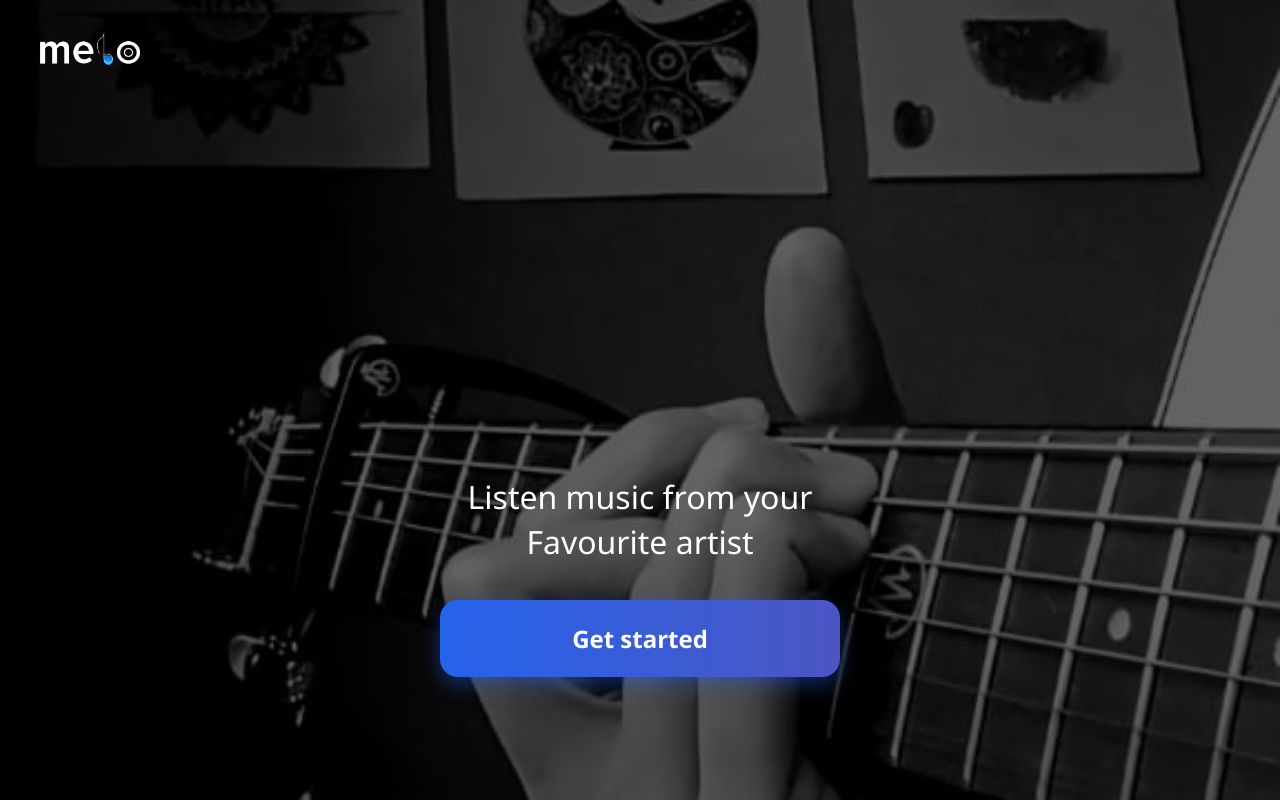
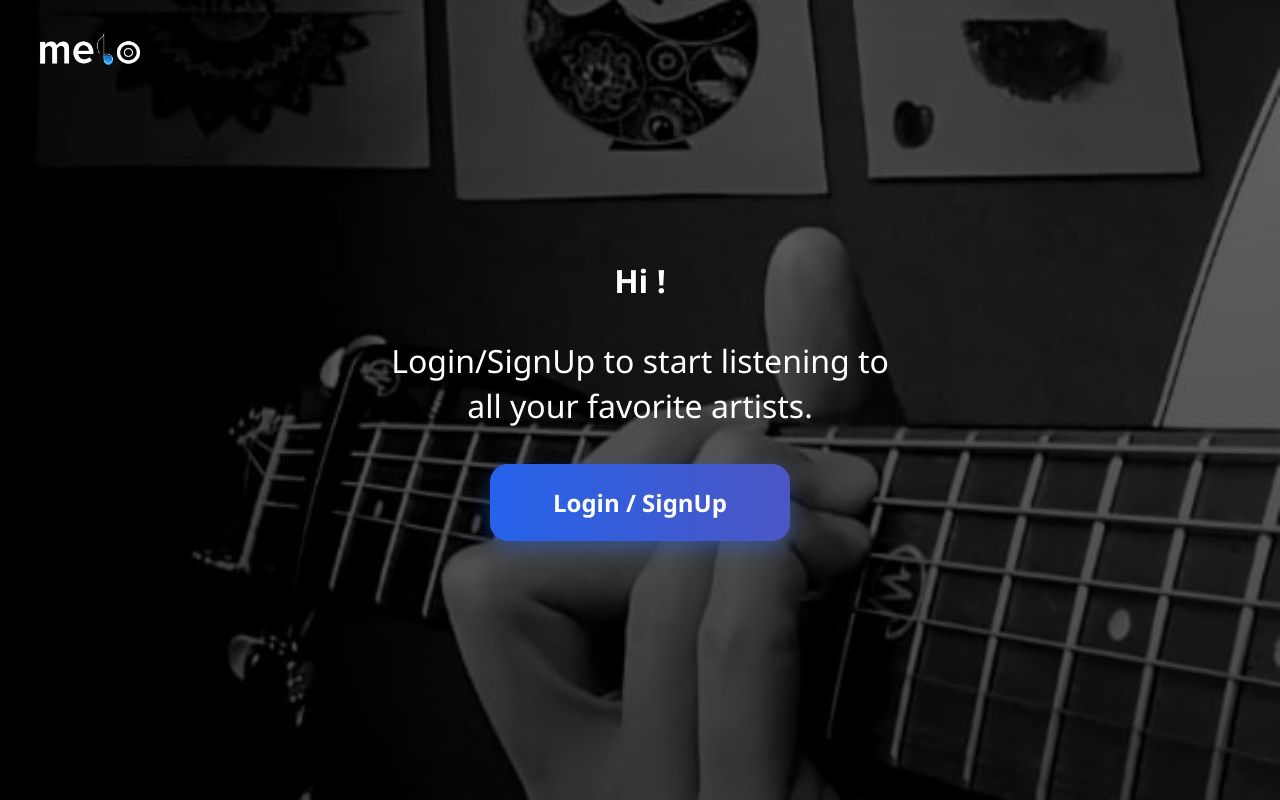
Before and after one commit to Prashant471-cmd/Music-Web-Application, a React app: page /login in a window 1280 px wide. Built offline with nearby package versions, Linux system fonts and the light colour scheme; the HTML template or start-up script is replaced by a standard one.

Commit message:
Login Page added

```diff
--- a/package.json
+++ b/package.json
@@ -11,7 +11,8 @@
   },
   "dependencies": {
     "react": "^19.2.0",
-    "react-dom": "^19.2.0"
+    "react-dom": "^19.2.0",
+    "react-router-dom": "^7.13.1"
   },
   "devDependencies": {
     "@eslint/js": "^9.39.1",
--- a/src/App.jsx
+++ b/src/App.jsx
@@ -1,10 +1,19 @@
+import { BrowserRouter, Route, Routes } from "react-router-dom";
 import Welcome from "./components/Welcome";
+import Login from "./LoginSystem/LoginPage";
 import "./index.css";
 
 function App() {
 
   return (
-      <Welcome />
+    <>
+      <BrowserRouter>
+        <Routes>
+          <Route path="/" element={<Welcome/>} />
+          <Route path="/login" element={<Login/>} />
+        </Routes>
+      </BrowserRouter>
+    </>
   )
 }
 
--- a/src/LoginSystem/LoginPage.jsx
+++ b/src/LoginSystem/LoginPage.jsx
@@ -1,9 +1,81 @@
+import React, { useEffect, useState } from "react";
+import getStartPage from "../assets/LoginPic.png";
+import logo from "../assets/AppLogo.png";
+// import "./index.css";
+
+const CLIENT_ID = "YOUR_CLIENT_ID_HERE";
+const REDIRECT_URI = "http://localhost:5173/";
+const AUTH_ENDPOINT = "https://accounts.spotify.com/authorize";
+const RESPONSE_TYPE = "token";
+
+// redirect the user to Spotify's authorization endpoint, and Spotify returns an access token in the URL hash which I save to local storage
+
 const Login = () => {
-    return(
-        <>
+  const [token, setToken] = useState("");
 
-        </>
-    )
-}
+  useEffect(() => {
+    const hash = window.location.hash;
+    let windowToken = window.localStorage.getItem("token");
+
+    if (!windowToken && hash) {
+      windowToken = hash
+        .substring(1)
+        .split("&")
+        .find((elem) => elem.startsWith("access_token"))
+        .split("=")[1];
+
+      window.location.hash = "";
+      window.localStorage.setItem("token", windowToken);
+    }
+
+    setToken(windowToken);
+  }, []);
+
+  const logout = () => {
+    setToken("");
+    window.localStorage.removeItem("token");
+  };
+
+  return (
+    <div className="Login-container"
+      style={
+        { backgroundImage: `linear-gradient(rgba(0,0,0,0.6),rgba(0,0,0,0.7)),
+           url(${getStartPage})`
+        }
+      }
+    >
+      <div className="welcomePage-logo">
+        <img src={logo} alt="App Logo" />
+      </div>
+
+      <div className="welcomePage-content">
+        <h1><strong>Hi !</strong></h1>
+        <h1>
+          Login/SignUp to start listening to
+          <br />
+          all your favorite artists.
+        </h1>
+
+        {!token ? (
+          <a
+            href={`${AUTH_ENDPOINT}?client_id=${CLIENT_ID}&redirect_uri=${REDIRECT_URI}&response_type=${RESPONSE_TYPE}`}
+            className="login-button"
+          >
+            <strong>Login / SignUp</strong>
+          </a>
+        ) : (
+          <div className="logged-in">
+            <h2 className="success-text">Successfully Logged In !</h2>
+            <button onClick={logout} className="logout-button">
+              Logout
+            </button>
+          </div>
+
+        )}
+      </div>
+
+    </div>
+  );
+};
 
 export default Login;
--- a/src/components/Welcome.jsx
+++ b/src/components/Welcome.jsx
@@ -1,11 +1,15 @@
+import { Navigate, useNavigate } from "react-router-dom";
 import logo from "../assets/AppLogo.png";
 import getStartPage from "../assets/LoginPic.png";
+import Login from "../LoginSystem/LoginPage";
+import { use } from "react";
 
 const Welcome = () => {
+    const navigate = useNavigate();
 
     return(
         <>
-        <div className="welcomePage" style={{ backgroundImage: `linear-gradient(rgba(0,0,0,0.6),rgba(0,0,0,0.6)), url(${getStartPage})`}}>
+        <div className="welcomePage" style={{ backgroundImage: `linear-gradient(rgba(0,0,0,0.6),rgba(0,0,0,0.7)), url(${getStartPage})`}}>
             <div className="welcomePage-logo">
                 <img src={logo} alt="App Logo" />
             </div>
@@ -16,7 +20,8 @@ const Welcome = () => {
                     Favourite artist
                 </h1>
 
-                <button>
+                <button className="buttons"
+                    onClick={() => navigate("/login")}>
                     <strong>Get started</strong>
                 </button>
             </div>
--- a/src/index.css
+++ b/src/index.css
@@ -14,7 +14,6 @@
   background-position: center;
   background-repeat: no-repeat;
   position: relative;
-
   display: flex;
   justify-content: center;
   align-items: center;
@@ -22,7 +21,7 @@
   padding: 40px 20px;
 }
 
-/* 🔥 Logo Top Left */
+/* Logo Top Left */
 .welcomePage-logo {
   position: absolute;
   top: 30px;
@@ -37,7 +36,6 @@
 .welcomePage-content {
   color: white;
   max-width: 500px;
-  margin-top: 22rem;
   text-align: center;
 }
 
@@ -59,7 +57,7 @@
   font-weight: 400;
   border-radius: 18px;
   cursor: pointer;
-  min-width: 400px;
+  min-width: 300px;
 
   box-shadow: 0 8px 20px rgba(37, 99, 235, 0.4);
   transition: all 0.3s ease;
@@ -68,6 +66,7 @@
 .welcomePage-content button:hover {
   background: linear-gradient(to right, #1d4ed8, #1e40af);
   box-shadow: 0 12px 25px rgba(37, 99, 235, 0.5);
+  transform: scale(1.05);
 }
 
 /* Tablet */
@@ -95,7 +94,7 @@
   }
 
   .welcomePage-logo img {
-    width: 120px;
+    width: 110px;
   }
 
   .welcomePage-content h1 {
@@ -106,3 +105,69 @@
     width: 100%;
   }
 }
+
+/*----------------------------------------*/
+
+/*Full Page Styling */
+.Login-container {
+  padding: 50px;
+  font-family: sans-serif;
+  min-height: 100vh;
+  width: 100%;
+  background-size: cover;
+  background-position: center;
+  background-repeat: no-repeat;
+  position: relative;
+  display: flex;
+  justify-content: center;
+  align-items: center;
+  padding: 40px 20px;
+}
+
+
+/* Login Button */
+.login-button {
+  padding: 22px 32px;
+  background: linear-gradient(to right, #2563eb, #4c56c3);
+  color: white;
+  box-shadow: 0 8px 20px rgba(37, 99, 235, 0.4);
+  text-decoration: none;
+  border-radius: 18px;
+  min-width: 300px;
+  font-size: 1.5rem;
+  display: inline-block;
+  transition: all 0.3s ease;
+}
+
+.login-button:hover {
+  background: linear-gradient(to right, #1d4ed8, #1e40af);
+  box-shadow: 0 12px 25px rgba(37, 99, 235, 0.5);
+  transform: scale(1.05);
+}
+
+/* Logged In Section */
+.logged-in {
+  margin-top: 30px;
+}
+
+/* Success Text */
+.success-text {
+  color: #1DB954;
+  margin-bottom: 20px;
+}
+
+/* Logout Button */
+.logout-button {
+  padding: 10px 20px;
+  cursor: pointer;
+  border: none;
+  border-radius: 30px;
+  background-color: #333;
+  color: white;
+  transition: all 0.3s ease;
+}
+
+.logout-button:hover {
+  background-color: #555;
+  transform: scale(1.05);
+}
```
Also changed, not shown: 1 other file (tests, documents, lock files or other folders).
